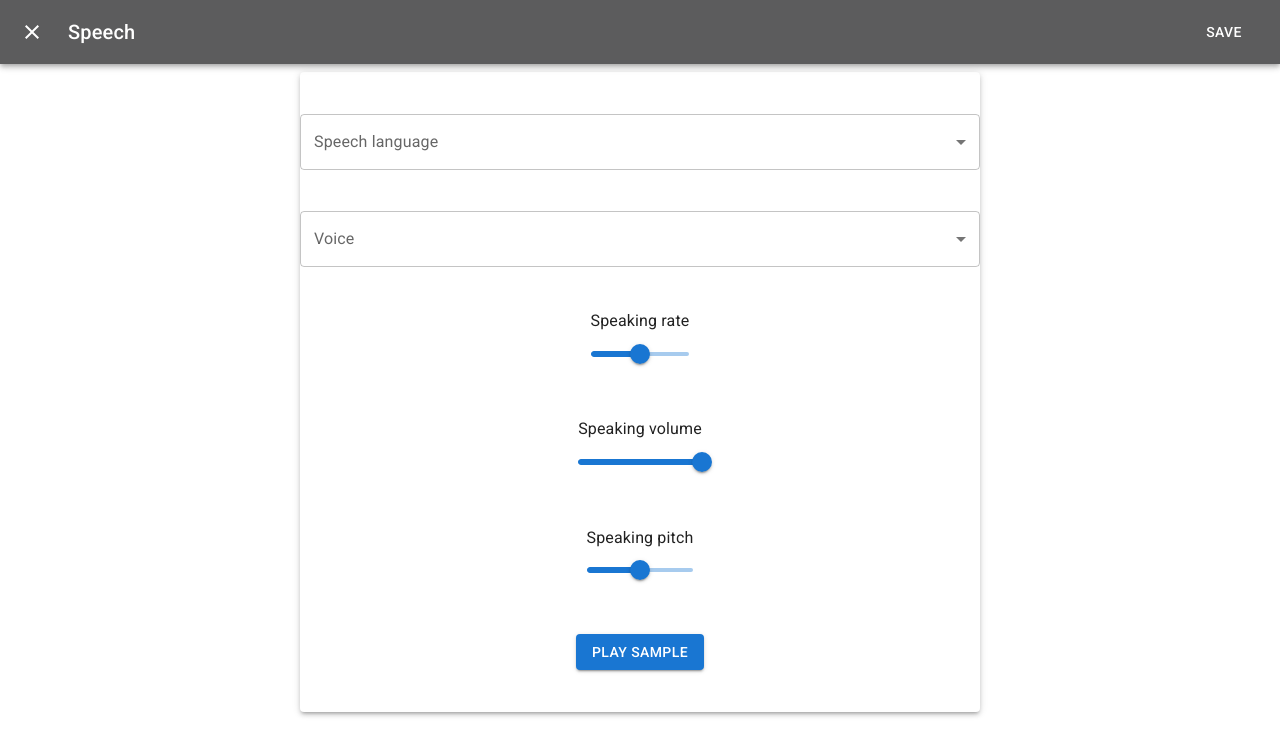
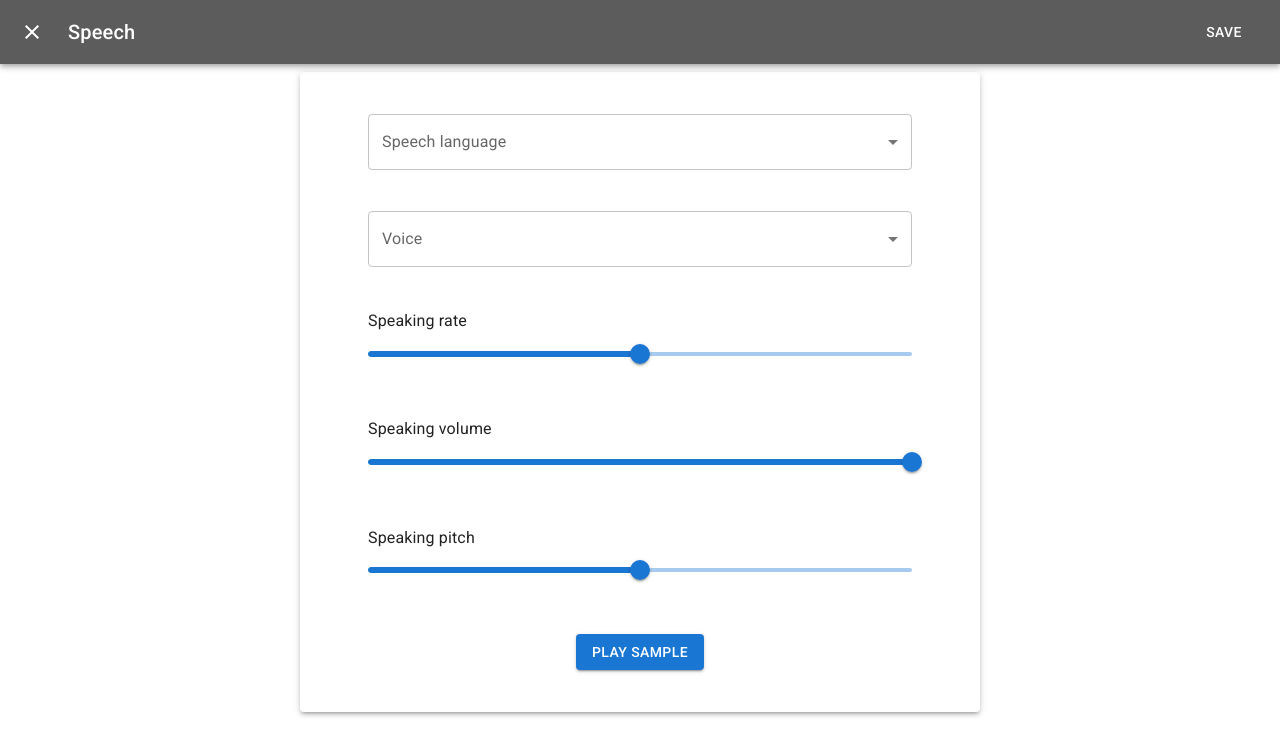
Before and after one commit to RodriSanchez1/cboard-phrase, a React (Vite) app: page /settings/speech in a window 1280 px wide. Shown: the top 756 px of the page. Built offline with nearby package versions, Linux system fonts and the light colour scheme.

Commit message:
Chore: Style speech controls

```diff
--- a/src/features/speech/controls/PitchSlider.jsx
+++ b/src/features/speech/controls/PitchSlider.jsx
@@ -3,6 +3,7 @@ import Slider from '@mui/material/Slider';
 import { useDispatch, useSelector } from 'react-redux';
 import { setPitch } from '../speechSlice';
 import { MAX_PITCH, MIN_PITCH } from '../tts-engines/webSpeech';
+import './controls.css';
 
 export default function PitchSlider() {
   const dispatch = useDispatch();
@@ -14,7 +15,7 @@ export default function PitchSlider() {
   }
 
   return (
-    <div>
+    <div className="Speech_Slider">
       <Typography id="pitch-slider" gutterBottom>
         Speaking pitch
       </Typography>
--- a/src/features/speech/controls/RateSlider.jsx
+++ b/src/features/speech/controls/RateSlider.jsx
@@ -3,6 +3,7 @@ import Slider from '@mui/material/Slider';
 import { useDispatch, useSelector } from 'react-redux';
 import { setRate } from '../speechSlice';
 import { MAX_RATE, MIN_RATE } from '../tts-engines/webSpeech';
+import './controls.css';
 
 export default function RateSlider() {
   const dispatch = useDispatch();
@@ -14,7 +15,7 @@ export default function RateSlider() {
   }
 
   return (
-    <div>
+    <div className="Speech_Slider">
       <Typography id="rate-slider" gutterBottom>
         Speaking rate
       </Typography>
--- a/src/features/speech/controls/SpeechLanguageSelect.jsx
+++ b/src/features/speech/controls/SpeechLanguageSelect.jsx
@@ -4,6 +4,7 @@ import FormControl from '@mui/material/FormControl';
 import Select from '@mui/material/Select';
 import { useSelector, useDispatch } from 'react-redux';
 import { selectSpeechLanguages, setLang } from '../speechSlice';
+import OutlinedInput from '@mui/material/OutlinedInput';
 
 export default function SpeechLanguageSelect() {
   const dispatch = useDispatch();
@@ -16,10 +17,10 @@ export default function SpeechLanguageSelect() {
   }
 
   return (
-    <FormControl fullWidth>
+    <FormControl sx={{ minWidth: '80%' }}>
       <InputLabel id="language-select-label">Speech language</InputLabel>
       <Select
-        label="Language"
+        label="Speech language"
         labelId="language-select-label"
         value={lang}
         onChange={handleChange}
--- a/src/features/speech/controls/VoiceSelect.jsx
+++ b/src/features/speech/controls/VoiceSelect.jsx
@@ -5,6 +5,7 @@ import FormControl from '@mui/material/FormControl';
 import Select from '@mui/material/Select';
 import { useSelector, useDispatch } from 'react-redux';
 import { setVoiceURI, selectVoicesByLang } from '../speechSlice';
+import OutlinedInput from '@mui/material/OutlinedInput';
 
 export default function VoiceSelect() {
   const dispatch = useDispatch();
@@ -17,13 +18,14 @@ export default function VoiceSelect() {
   }
 
   return (
-    <FormControl fullWidth>
+    <FormControl sx={{ minWidth: '80%' }}>
       <InputLabel id="voice-select-label">Voice</InputLabel>
       <Select
         label="Voice"
         labelId="voice-select-label"
         value={voiceURI}
         onChange={handleChange}
+        input={<OutlinedInput label="Voice" />}
       >
         {Object.entries(voicesByLang).map(([lang, voices]) => [
           <ListSubheader key={lang}>{lang}</ListSubheader>,
--- a/src/features/speech/controls/VolumeSlider.jsx
+++ b/src/features/speech/controls/VolumeSlider.jsx
@@ -3,6 +3,7 @@ import Slider from '@mui/material/Slider';
 import { useDispatch, useSelector } from 'react-redux';
 import { setVolume } from '../speechSlice';
 import { MAX_VOLUME, MIN_VOLUME } from '../tts-engines/webSpeech';
+import './controls.css';
 
 export default function VolumeSlider() {
   const dispatch = useDispatch();
@@ -14,7 +15,7 @@ export default function VolumeSlider() {
   }
 
   return (
-    <div>
+    <div className="Speech_Slider">
       <Typography id="volume-slider" gutterBottom>
         Speaking volume
       </Typography>
--- /dev/null
+++ b/src/features/speech/controls/controls.css
@@ -0,0 +1,3 @@
+.Speech_Slider {
+  width: 80%;
+}
```
